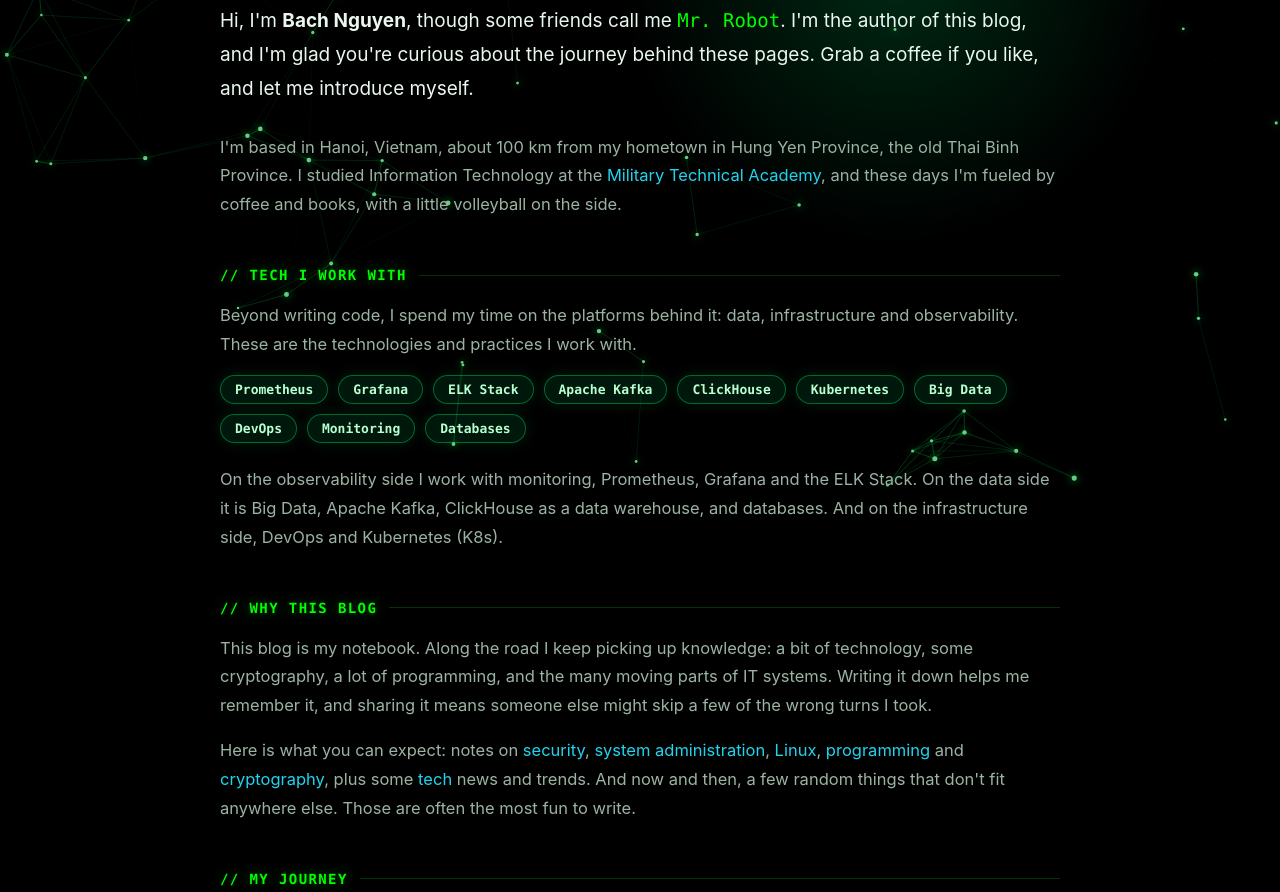
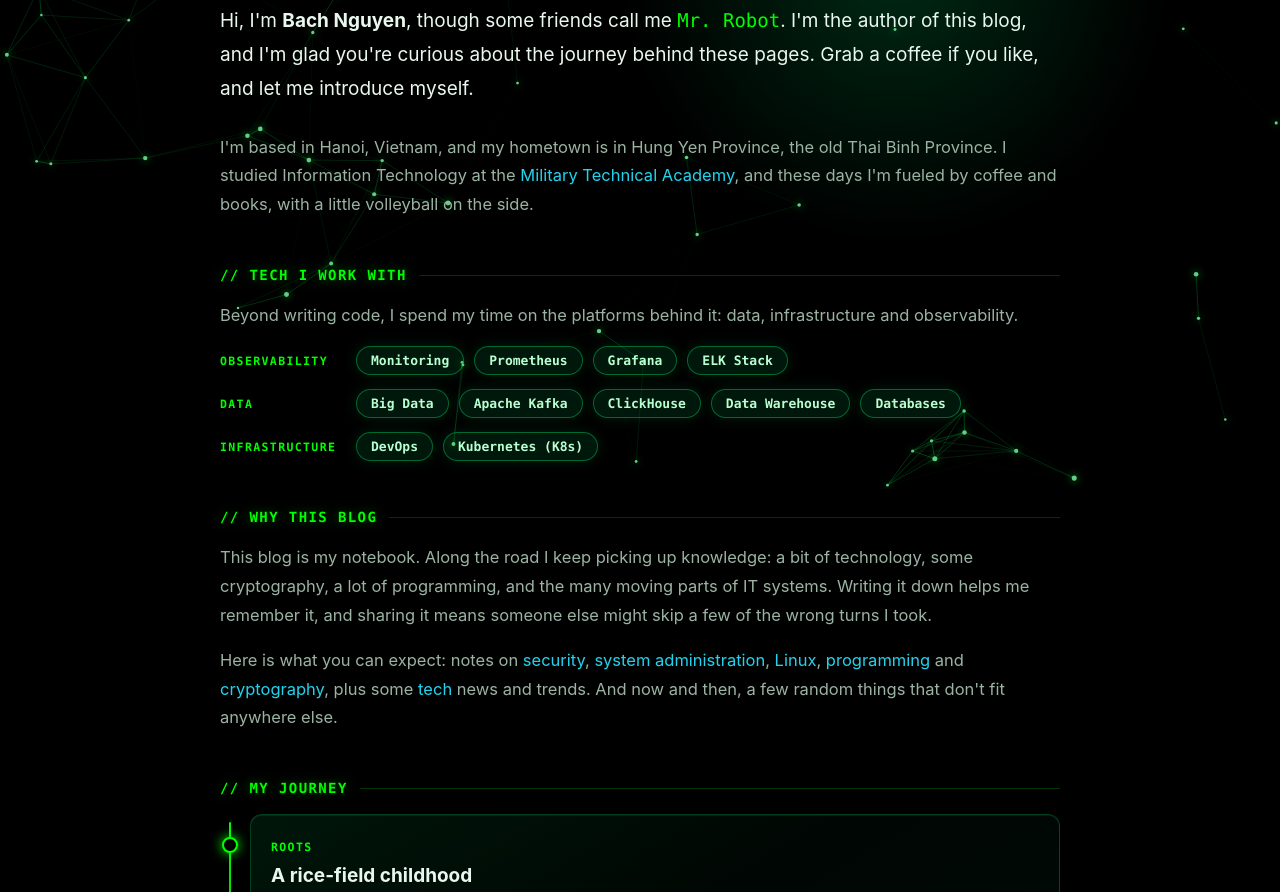
Before and after one commit to bachns/bachns.io.vn, an Astro site: page /about in a window 1280 px wide. Shown: the part 311-1203 px from the top of the page. Built offline with nearby package versions, Linux system fonts and the light colour scheme; Astro itself is replaced by a stand-in of ours.

Commit message:
About: review pass - remove repetition, group tech rows, semantic headings, JSON-LD
Co-Authored-By: Claude Sonnet 5.5 <noreply@anthropic.com>

```diff
--- a/src/pages/about.astro
+++ b/src/pages/about.astro
@@ -1,7 +1,22 @@
 ---
 import Base from '../layouts/Base.astro';
 import { SITE } from '../lib/site';
-const chips = ['Prometheus', 'Grafana', 'ELK Stack', 'Apache Kafka', 'ClickHouse', 'Kubernetes', 'Big Data', 'DevOps', 'Monitoring', 'Databases'];
+const stack: [string, string[]][] = [
+  ['Observability', ['Monitoring', 'Prometheus', 'Grafana', 'ELK Stack']],
+  ['Data', ['Big Data', 'Apache Kafka', 'ClickHouse', 'Data Warehouse', 'Databases']],
+  ['Infrastructure', ['DevOps', 'Kubernetes (K8s)']],
+];
+const jsonLd = {
+  '@context': 'https://schema.org',
+  '@type': 'Person',
+  name: SITE.name,
+  alternateName: SITE.altName,
+  url: 'https://bachns.io.vn/about/',
+  image: `https://bachns.io.vn${SITE.avatar}`,
+  address: { '@type': 'PostalAddress', addressLocality: 'Hanoi', addressCountry: 'VN' },
+  alumniOf: { '@type': 'CollegeOrUniversity', name: 'Military Technical Academy', url: 'https://mta.edu.vn/' },
+  knowsAbout: ['Monitoring', 'Prometheus', 'Grafana', 'ELK Stack', 'Apache Kafka', 'ClickHouse', 'Kubernetes', 'DevOps', 'Big Data', 'Databases', 'Linux', 'Cryptography'],
+};
 ---
 <Base title="About" description="About Bach Nguyen, a developer who loves technology, books and coffee, writing from Hanoi, Vietnam.">
   <div class="container about">
@@ -22,25 +37,25 @@ const chips = ['Prometheus', 'Grafana', 'ELK Stack', 'Apache Kafka', 'ClickHouse
     </p>
 
     <p class="about-text">
-      I'm based in Hanoi, Vietnam, about 100 km from my hometown in Hung Yen Province, the old Thai Binh Province.
+      I'm based in Hanoi, Vietnam, and my hometown is in Hung Yen Province, the old Thai Binh Province.
       I studied Information Technology at the <a href="https://mta.edu.vn/">Military Technical Academy</a>,
       and these days I'm fueled by coffee and books, with a little volleyball on the side.
     </p>
 
-    <div class="section-title">// tech i work with</div>
+    <h2 class="section-title">// tech i work with</h2>
     <p class="about-text">
       Beyond writing code, I spend my time on the platforms behind it: data, infrastructure and observability.
-      These are the technologies and practices I work with.
     </p>
-    <div class="chip-row">{chips.map((c) => <span class="tchip">{c}</span>)}</div>
+    <div class="tech-rows">
+      {stack.map(([label, items]) => (
+        <div class="tech-row">
+          <small>{label}</small>
+          <div class="chip-row">{items.map((c) => <span class="tchip">{c}</span>)}</div>
+        </div>
+      ))}
+    </div>
 
-    <p class="about-text">
-      On the observability side I work with monitoring, Prometheus, Grafana and the ELK Stack.
-      On the data side it is Big Data, Apache Kafka, ClickHouse as a data warehouse, and databases.
-      And on the infrastructure side, DevOps and Kubernetes (K8s).
-    </p>
-
-    <div class="section-title">// why this blog</div>
+    <h2 class="section-title">// why this blog</h2>
     <p class="about-text">
       This blog is my notebook. Along the road I keep picking up knowledge: a bit of technology, some cryptography,
       a lot of programming, and the many moving parts of IT systems. Writing it down helps me remember it,
@@ -51,16 +66,16 @@ const chips = ['Prometheus', 'Grafana', 'ELK Stack', 'Apache Kafka', 'ClickHouse
       <a href="/category/sysadmin/">system administration</a>, <a href="/category/linux/">Linux</a>,
       <a href="/category/programming/">programming</a> and <a href="/category/cryptography/">cryptography</a>,
       plus some <a href="/category/tech/">tech</a> news and trends. And now and then, a few random things
-      that don't fit anywhere else. Those are often the most fun to write.
+      that don't fit anywhere else.
     </p>
 
-    <div class="section-title">// my journey</div>
+    <h2 class="section-title">// my journey</h2>
     <ol class="timeline">
       <li class="tl">
         <span class="tl-tag">Roots</span>
         <h3>A rice-field childhood</h3>
         <p>I was born and raised in <strong>Hung Yen Province</strong>, in the area that used to be the old
-        <strong>Thai Binh Province</strong>, about 100 km south-east of Hanoi. It is an agricultural land.
+        <strong>Thai Binh Province</strong>, about 100 km south-east of Hanoi. It is farming country.
         Our local specialty is poverty, plus endless rice fields so wide that the storks can fly and fly
         without ever finding a place to land.</p>
       </li>
@@ -83,11 +98,11 @@ const chips = ['Prometheus', 'Grafana', 'ELK Stack', 'Apache Kafka', 'ClickHouse
         <span class="tl-tag">Today</span>
         <h3>Still learning, now in public</h3>
         <p>These days I'm a developer living in Hanoi, still curious, still learning, and writing down
-        what I learn here so that I can keep it and share it.</p>
+        what I learn here so I can keep it and share it.</p>
       </li>
     </ol>
 
-    <div class="section-title">// beyond the keyboard</div>
+    <h2 class="section-title">// beyond the keyboard</h2>
     <p class="about-text">
       Away from the keyboard, you will usually find me with a book or a cup of coffee. I love to read, and books are
       where a lot of my curiosity starts. As for coffee, I can't say exactly when it began, probably while I was
@@ -99,7 +114,7 @@ const chips = ['Prometheus', 'Grafana', 'ELK Stack', 'Apache Kafka', 'ClickHouse
       and at 1.74 m tall I'm the terror of every blocker.
     </p>
 
-    <div class="section-title">// say hello</div>
+    <h2 class="section-title">// say hello</h2>
     <p class="about-text">
       If you want to talk about technology, or you have feedback on a post, you're always welcome to reach out.
     </p>
@@ -109,4 +124,5 @@ const chips = ['Prometheus', 'Grafana', 'ELK Stack', 'Apache Kafka', 'ClickHouse
       <a class="btn ghost" href="/rss.xml">RSS</a>
     </div>
   </div>
+  <script type="application/ld+json" set:html={JSON.stringify(jsonLd)} />
 </Base>
--- a/src/styles/global.css
+++ b/src/styles/global.css
@@ -224,8 +224,13 @@ footer .container { display: flex; justify-content: center; text-align: center;
 @media (max-width: 560px) { .about-lead { font-size: 17px; } .timeline { padding-left: 24px; } .tl::before { left: -23px; } .timeline::before { left: 5px; } }
 
 /* tech stack */
-.chip-row { display: flex; flex-wrap: wrap; gap: 10px; margin: 4px 0 22px; }
+.chip-row { display: flex; flex-wrap: wrap; gap: 10px; margin: 0; }
 .tchip { font: 600 13px var(--mono); color: #b8ffd0; padding: 6px 14px; border-radius: 99px; background: rgba(0, 255, 120, .09); border: 1px solid rgba(0, 255, 120, .35);
   box-shadow: 0 0 14px rgba(0, 255, 120, .12); transition: .2s; }
 .tchip:hover { background: rgba(0, 255, 120, .2); box-shadow: 0 0 22px rgba(0, 255, 120, .4); transform: translateY(-2px); }
 @media (prefers-reduced-motion: reduce) { .tchip { transition: none; } }
+
+.tech-rows { display: grid; gap: 14px; margin: 6px 0 4px; }
+.tech-row { display: flex; align-items: baseline; gap: 16px; }
+.tech-row > small { flex: 0 0 120px; font: 600 11.5px var(--mono); letter-spacing: .12em; text-transform: uppercase; color: var(--accent); }
+@media (max-width: 560px) { .tech-row { flex-direction: column; gap: 8px; } .tech-row > small { flex: none; } }
```
